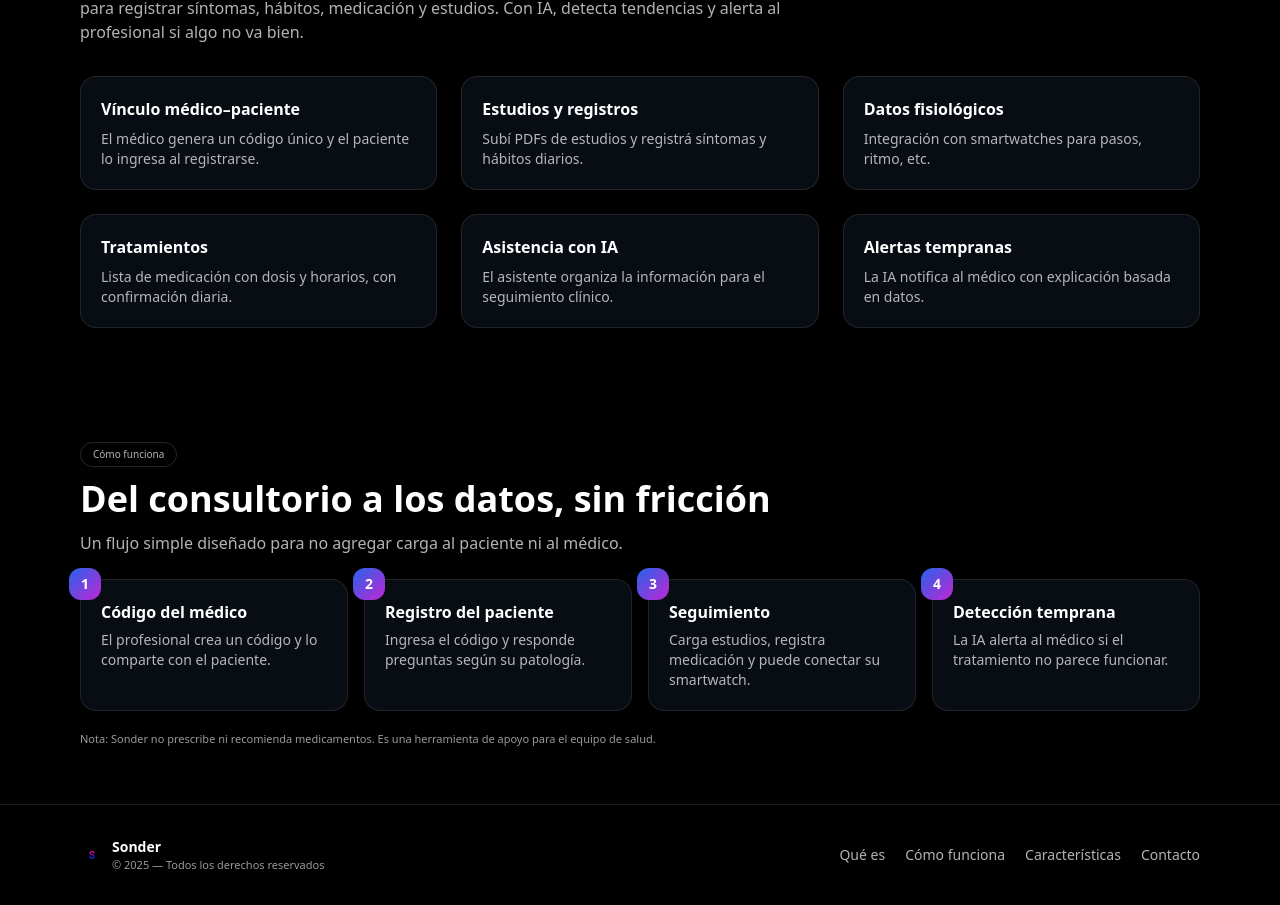
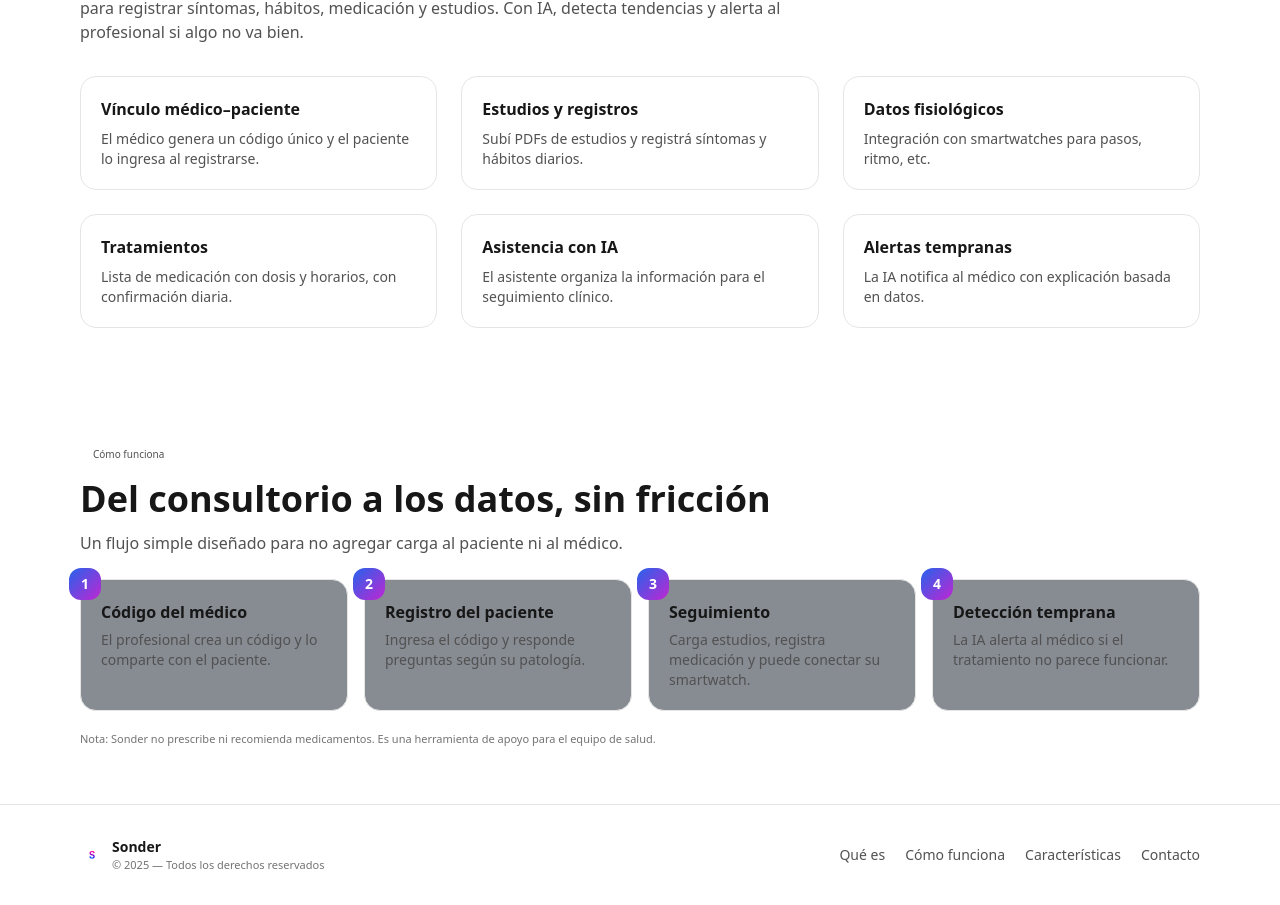
Before and after one commit to Let-so/Sonder-Web, a Next.js app: page / in a window 1280 px wide. Shown: the part 737-1642 px from the top of the page. Built offline with nearby package versions, Linux system fonts and the light colour scheme.

Commit message:
style: versión fondo claro (navbar, cards, tipografías)

```diff
--- a/app/layout.tsx
+++ b/app/layout.tsx
@@ -1,8 +1,17 @@
 import "./globals.css";
+import type { Metadata } from "next";
+
+export const metadata: Metadata = {
+  title: "Sonder — Salud personalizada con IA",
+  description:
+    "Sonder conecta a médicos y pacientes para acelerar el encuentro con el tratamiento adecuado.",
+};
+
 export default function RootLayout({ children }: { children: React.ReactNode }) {
   return (
     <html lang="es">
-      <body className="bg-black text-white antialiased">{children}</body>
+      {/* Fondo claro + texto oscuro */}
+      <body className="bg-white text-neutral-900 antialiased">{children}</body>
     </html>
   );
 }
--- a/app/page.tsx
+++ b/app/page.tsx
@@ -1,6 +1,6 @@
 function Eyebrow({ children }: { children: React.ReactNode }) {
   return (
-    <span className="inline-block rounded-full border border-white/15 px-3 py-1 text-[10px] text-white/70">
+    <span className="inline-block rounded-full border border-white/15 px-3 py-1 text-[10px] text-neutral-600">
       {children}
     </span>
   );
@@ -8,34 +8,34 @@ function Eyebrow({ children }: { children: React.ReactNode }) {
 
 function Card({ title, text }: { title: string; text: string }) {
   return (
-    <div className="rounded-2xl border border-white/10 p-5"
-         style={{ backdropFilter: "blur(10px)", background: "color-mix(in srgb, rgb(17 24 39), transparent 50%)" }}>
+    <div className="rounded-2xl border border-neutral-200 p-5"
+         style={{ backdropFilter: "blur(10px)", background: "rgba(255,255,255,0.75)" }}>
       <div className="text-base font-semibold">{title}</div>
-      <p className="mt-2 text-sm text-white/70">{text}</p>
+      <p className="mt-2 text-sm text-neutral-600">{text}</p>
     </div>
   );
 }
 
 function TinyStat({ label, value, suffix }: { label: string; value: string; suffix?: string }) {
   return (
-    <div className="rounded-2xl border border-white/10 p-3 text-center">
+    <div className="rounded-2xl border border-neutral-200 p-3 text-center">
       <div className="text-xl font-semibold">
         {value}{suffix && <span className="text-sm font-medium">{suffix}</span>}
       </div>
-      <div className="mt-1 text-[11px] text-white/70">{label}</div>
+      <div className="mt-1 text-[11px] text-neutral-600">{label}</div>
     </div>
   );
 }
 
 function Step({ num, title, text }: { num: number; title: string; text: string }) {
   return (
-    <li className="relative rounded-2xl border border-white/10 p-5"
+    <li className="relative rounded-2xl border border-neutral-200 p-5"
         style={{ backdropFilter: "blur(10px)", background: "color-mix(in srgb, rgb(17 24 39), transparent 50%)" }}>
       <div className="absolute -top-3 -left-3 grid h-8 w-8 place-items-center rounded-xl bg-gradient-to-br from-blue-600 to-fuchsia-600 text-white text-sm font-semibold">
         {num}
       </div>
       <h3 className="text-base font-semibold">{title}</h3>
-      <p className="mt-1.5 text-sm text-white/70">{text}</p>
+      <p className="mt-1.5 text-sm text-neutral-600">{text}</p>
     </li>
   );
 }
@@ -56,7 +56,7 @@ export default function Page() {
       </div>
 
       {/* NAV */}
-      <header className="sticky top-0 z-40 border-b border-white/10 backdrop-blur bg-black/50">
+      <header className="sticky top-0 z-40 border-b border-neutral-200 backdrop-blur bg-white/70">
         <div className="mx-auto max-w-6xl px-4 h-14 flex items-center justify-between">
           <div className="flex items-center gap-2">
             <img src="/logo-sonder.png" alt="Sonder" className="h-6 w-6 object-contain" />
@@ -82,7 +82,7 @@ export default function Page() {
                 ensayo y error
               </span>,<br /> más vida.
             </h1>
-            <p className="mt-4 text-sm sm:text-lg text-white/70 max-w-xl">
+            <p className="mt-4 text-sm sm:text-lg text-neutral-600 max-w-xl">
               Sonder conecta a médicos y pacientes para acelerar el encuentro con el tratamiento adecuado,
               combinando datos clínicos, registros diarios y señales fisiológicas.
             </p>
@@ -91,14 +91,14 @@ export default function Page() {
                  className="rounded-xl bg-gradient-to-r from-blue-600 to-fuchsia-600 px-4 py-2 text-sm font-medium shadow">
                 Unirme a la lista
               </a>
-              <a href="#que-es" className="rounded-xl border border-white/15 px-4 py-2 text-sm">
+              <a href="#que-es" className="rounded-xl border border-neutral-200 px-4 py-2 text-sm">
                 Saber más
               </a>
             </div>
           </div>
 
           <div>
-            <div className="rounded-3xl border border-white/10 p-5 shadow-2xl max-w-sm mx-auto"
+            <div className="rounded-3xl border border-neutral-200 p-5 shadow-2xl max-w-sm mx-auto"
                  style={{ backdropFilter: "blur(10px)", background: "color-mix(in srgb, rgb(17 24 39), transparent 50%)" }}>
               <div className="flex items-center gap-2 text-sm font-medium">Panel del paciente</div>
               <div className="grid grid-cols-3 gap-2 sm:gap-3 mt-4">
@@ -106,16 +106,16 @@ export default function Page() {
                 <TinyStat label="Pasos" value="8.320" />
                 <TinyStat label="Sueño" value="7,2" suffix="h" />
               </div>
-              <div className="rounded-2xl border border-white/10 p-3 mt-3">
+              <div className="rounded-2xl border border-neutral-200 p-3 mt-3">
                 <div className="text-sm">Sertralina 50mg</div>
-                <p className="mt-1 text-[11px] text-white/70">Recordatorio diario, 08:00</p>
+                <p className="mt-1 text-[11px] text-neutral-600">Recordatorio diario, 08:00</p>
               </div>
-              <div className="rounded-2xl border border-white/10 p-3 mt-3">
+              <div className="rounded-2xl border border-neutral-200 p-3 mt-3">
                 <div className="text-sm">Posible baja respuesta</div>
-                <p className="mt-1 text-[11px] text-white/70">La IA detectó señales tempranas. Se notificó al médico.</p>
+                <p className="mt-1 text-[11px] text-neutral-600">La IA detectó señales tempranas. Se notificó al médico.</p>
               </div>
               <div className="flex items-center gap-2 mt-3">
-                <a className="w-full rounded-xl border border-white/15 px-3 py-2 text-center text-sm" href="#">
+                <a className="w-full rounded-xl border border-neutral-200 px-3 py-2 text-center text-sm" href="#">
                   Subir estudio
                 </a>
                 <a className="w-full rounded-xl bg-gradient-to-r from-blue-600 to-fuchsia-600 px-3 py-2 text-center text-sm" href="#">
@@ -134,7 +134,7 @@ export default function Page() {
           <h2 className="mt-3 text-2xl font-semibold sm:text-4xl">
             Una plataforma de salud que entiende tu particularidad
           </h2>
-          <p className="mt-3 max-w-3xl text-sm sm:text-base text-white/70">
+          <p className="mt-3 max-w-3xl text-sm sm:text-base text-neutral-600">
             Sonder conecta al médico con el paciente mediante un código único y crea un espacio compartido
             para registrar síntomas, hábitos, medicación y estudios. Con IA, detecta tendencias y alerta al
             profesional si algo no va bien.
@@ -157,7 +157,7 @@ export default function Page() {
         <div className="mx-auto max-w-6xl px-4">
           <Eyebrow>Cómo funciona</Eyebrow>
           <h2 className="mt-3 text-2xl font-semibold sm:text-4xl">Del consultorio a los datos, sin fricción</h2>
-          <p className="mt-3 text-sm sm:text-base text-white/70">
+          <p className="mt-3 text-sm sm:text-base text-neutral-600">
             Un flujo simple diseñado para no agregar carga al paciente ni al médico.
           </p>
           <ol className="grid gap-3 sm:gap-4 sm:grid-cols-2 lg:grid-cols-4 mt-6">
@@ -168,27 +168,29 @@ export default function Page() {
               ["Detección temprana", "La IA alerta al médico si el tratamiento no parece funcionar."]
             ].map(([t, d], i) => <Step key={t as string} num={i + 1} title={t as string} text={d as string} />)}
           </ol>
-          <p className="mt-5 text-[11px] text-white/60">
+          <p className="mt-5 text-[11px] text-neutral-500">
             Nota: Sonder no prescribe ni recomienda medicamentos. Es una herramienta de apoyo para el equipo de salud.
           </p>
         </div>
       </section>
 
 {/* FOOTER */}
-      <footer className="border-t border-white/10 py-8">
+<footer className="border-t border-neutral-200 py-8">
   <div className="mx-auto max-w-6xl px-4 flex flex-col md:flex-row items-start md:items-center justify-between gap-6">
     <div className="flex items-center gap-2">
       <img src="/logo-sonder.png" alt="Sonder" className="h-6 w-6 object-contain" />
       <div>
         <div className="text-sm font-semibold">Sonder</div>
-              <div className="text-[11px] text-white/60">© {new Date().getFullYear()} — Todos los derechos reservados</div>
+        <div className="text-[11px] text-neutral-500">
+          © {new Date().getFullYear()} — Todos los derechos reservados
         </div>
       </div>
-          <div className="flex gap-5 text-sm text-white/70">
-            <a href="#que-es" className="hover:text-white">Qué es</a>
-            <a href="#como-funciona" className="hover:text-white">Cómo funciona</a>
-            <a href="#features" className="hover:text-white">Características</a>
-            <a href="#waitlist" className="hover:text-white">Contacto</a>
+    </div>
+    <div className="flex gap-5 text-sm text-neutral-600">
+      <a href="#que-es" className="hover:text-neutral-900">Qué es</a>
+      <a href="#como-funciona" className="hover:text-neutral-900">Cómo funciona</a>
+      <a href="#features" className="hover:text-neutral-900">Características</a>
+      <a href="#waitlist" className="hover:text-neutral-900">Contacto</a>
     </div>
   </div>
 </footer>
```
Lines whose indentation alone changed are shown as unchanged.
